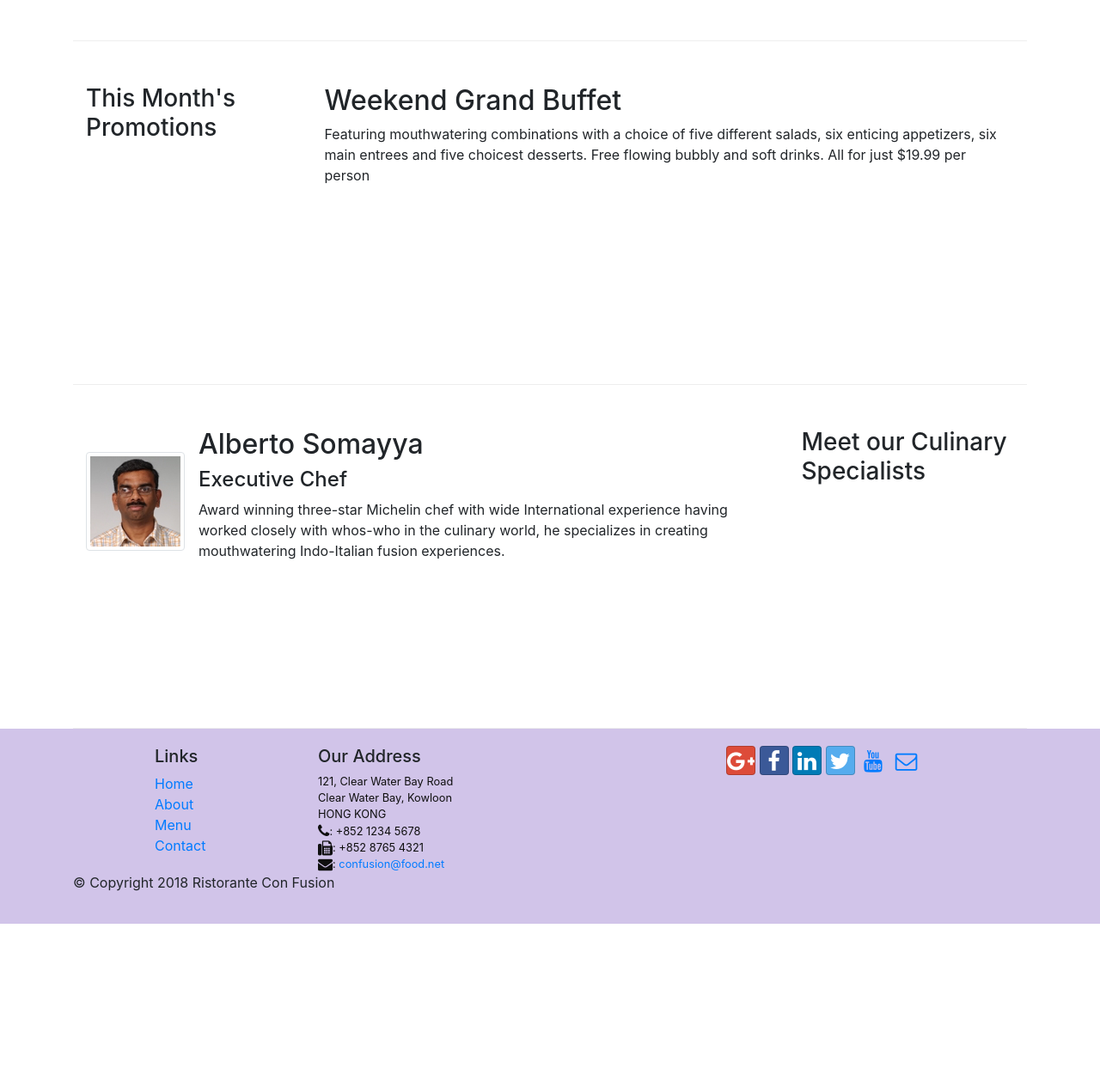
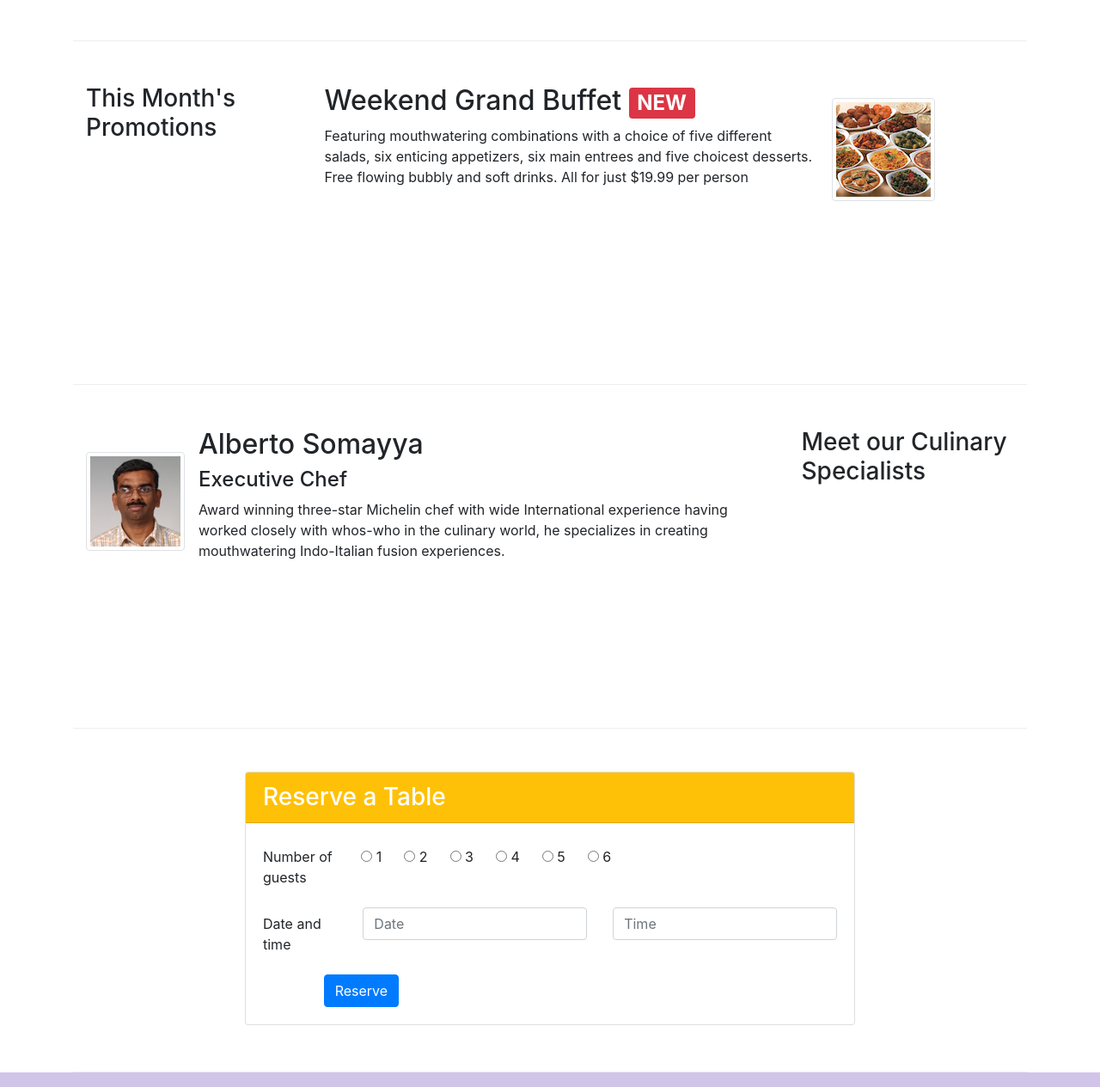
Before and after one commit to taonick/confusion, a website: page index.html in a window 1280 px wide. Shown: the part 746-2011 px from the top of the page at 86% size. Before the commit the page ends 1821 px from the top, so only its background shows below. Drawn offline with nearby package versions, Linux system fonts and the light colour scheme.

Commit message:
assessment2

```diff
--- a/index.html
+++ b/index.html
@@ -46,27 +46,32 @@
                     <h1>Ristorante con Fusion</h1>
                     <p>We take inspiration from the World's best cuisines, and create a unique fusion experience. Our lipsmacking creations will tickle your culinary senses!</p>
                 </div>
-                <div class="col-12 col-sm align-self-center">
+                <div class="col-12 col-sm-3 align-self-center">
                     <img src="img/logo.png" class="img-fluid">
+                </div>
+                <div class="col-12 col-sm-3 mt-4 align-self-cernter">
+                    <a type="button" class="btn-warning" href="#order-table-form">Reserve table</a>
                 </div>
         </div>
     </header>
 
     <div class="container">
         <div class="row row-content allign-items-center">
-            <div class="col-12 col-sm-6">
+            <div class="col-12 col-sm-6 order-sm-last col-md-3">
                 <h3>Our Lipsmacking Culinary Creations</h3>
             </div>
+            <div class="col col-sm order-sm-first col-md">
             <div class="media">
                 <img class="d-flex mr-3 img-thumbnail align-self-center"
                         src="img/uthappizza.png" alt="Uthappizza">
                 <div class="media-body">
-                    <h2 class="mt-0">Uthappizza <span class="badge badge-dabger">HOT</span> <span class="badge badge-pill badge-secondary">$4.99</span></h2>
+                    <h2 class="mt-0">Uthappizza <span class="badge badge-danger">HOT</span> <span class="badge badge-pill badge-secondary">$4.99</span></h2>
                     <p class="d-none d-sm-block">A unique combination of Indian Uthappam (pancake) and
                         Italian pizza, topped with Cerignola olives, ripe vine
                         cherry tomatoes, Vidalia onion, Guntur chillies and
                         Buffalo Paneer.</p>
                 </div>
+            </div>
             </div>
         </div>
 
@@ -74,9 +79,17 @@
             <div class="col-12 col-sm-4 order-sm-first col-md-3">
                 <h3>This Month's Promotions</h3>
             </div>
-            <div class="col col-sm order-sm-last  col-md">
-                <h2>Weekend Grand Buffet</h2>
-                <p>Featuring mouthwatering combinations with a choice of five different salads, six enticing appetizers, six main entrees and five choicest desserts. Free flowing bubbly and soft drinks. All for just $19.99 per person </p>
+            <div class="media col-12 col-sm-8">
+                <div class="media-body">
+                    <h2 class="mt-0">Weekend Grand Buffet <span class="badge badge-danger">NEW</span></h2>
+                    <p class="d-none d-sm-block">Featuring mouthwatering combinations with a choice of five different salads,
+                        six enticing appetizers, six main entrees and five choicest desserts.
+                        Free flowing bubbly and soft drinks. All for just $19.99 per person
+                        </p>
+                </div>
+                <img class="d-flex ml-3 mt-3 img-thumbnail align-self-top"
+                src="img/buffet.png" alt="buffet">
+
             </div>
         </div>
 
@@ -100,7 +113,62 @@
                 </div>
             </div>
         </div>
+
+        <div class="row row-content">
+            <div class="col-12 col-sm-8 offset-sm-2">
+                <div class="card">
+                    <h3 class="card-header bg-warning text-white" id="order-table-form">Reserve a Table</h3>
+                 <div class="card-body">
+                    <form>
+                        <div class="form-group row">
+                            <label  class="col-12 col-sm-2 col-form-label">Number of guests</label>
+
+                            <label class="btn btn-radio">
+                                <input type="radio" name="options" id="option1" autocomplete="off"> 1
+                            </label>
+
+                             <label class="btn btn-radio">
+                                <input type="radio" name="options" id="option2" autocomplete="off"> 2
+                             </label>
+
+                            <label class="btn btn-radio">
+                               <input type="radio" name="options" id="option3" autocomplete="off" > 3
+                            </label>
+
+                            <label class="btn btn-radio">
+                                <input type="radio" name="options" id="option4" autocomplete="off" > 4
+                            </label>
+
+                            <label class="btn btn-radio ">
+                                <input type="radio" name="options" id="option5" autocomplete="off" > 5
+                            </label>
+
+                            <label class="btn btn-radio">
+                                <input type="radio" name="options" id="option6" autocomplete="off"> 6
+                            </label>
+
+                       </div>
+                       <div class="form-group row">
+                                <label for="date" class="col-12 col-sm-2 col-form-label">Date and time</label>
+                                <div class="col-12 col-sm-5">
+                                    <input type="text" class="form-control" id="date" name="date" placeholder="Date">
+                                </div>
+                                <div class="col-12 col-sm-5">
+                                    <input type="text" class="form-control" id="datetime" name="datetime" placeholder="Time">
+                                </div>
+
+                        </div>
+                        <div class="offset-sm-1 col-sm-11">
+                                <button type="submit" class="btn btn-primary">Reserve</button>
+                        </div>
+                    </form>
+                 </div>
+                </div>
+            </div>
+            </div>
+
     </div>
+
 
     <footer  class="footer">
         <div class ="container">
```
